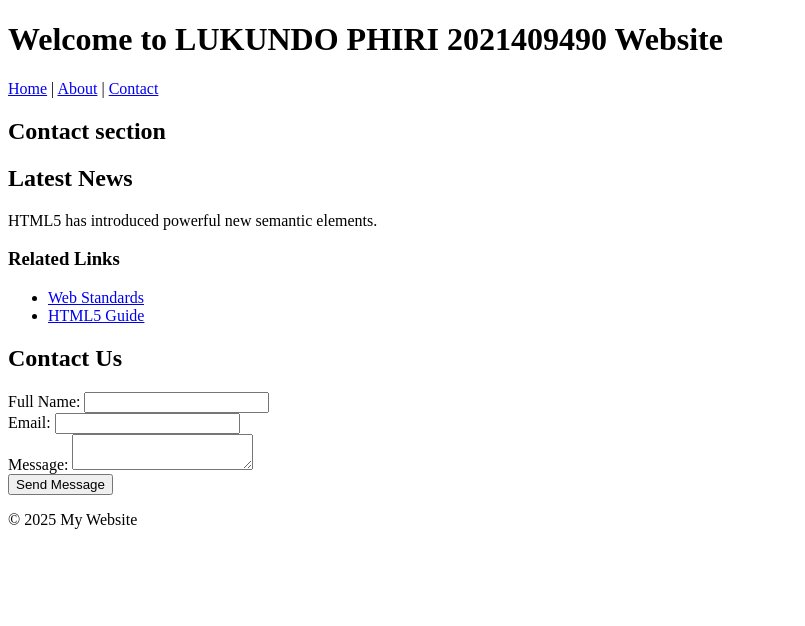
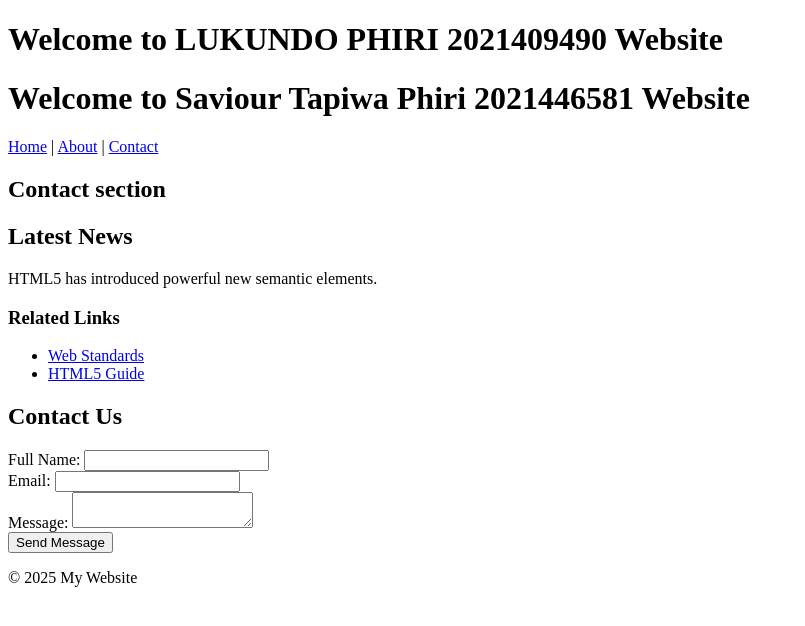
Before and after one commit to lukundo7/lab1-html, a plain HTML site: page index.html in a window 1280 px wide. Shown: the whole page, without its empty margins (0-805 px from the left). Drawn offline with Linux system fonts and the light colour scheme.

Commit message:
Added name and computer number to index.html

```diff
--- a/index.html
+++ b/index.html
@@ -8,6 +8,7 @@
 <body>
 <header>
 <h1>Welcome to LUKUNDO PHIRI 2021409490 Website</h1>
+<h1>Welcome to Saviour Tapiwa Phiri 2021446581 Website</h1>
 <nav>
 <a href="#">Home</a> |
 <a href="#">About</a> |
```
